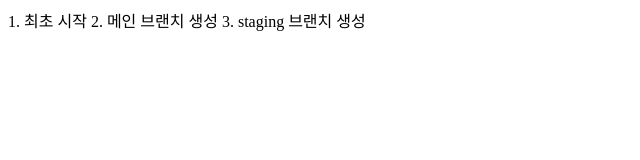
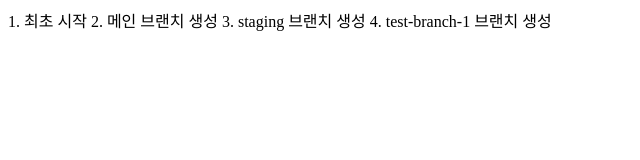
Before and after one commit to chlwjddn7/branch-test, a plain HTML site: page index.html in a window 1280 px wide. Shown: the whole page, without its empty margins (0-640 px from the left). Drawn offline with Linux system fonts and the light colour scheme.

Commit message:
240307 최정우 test-branch-1 브랜치 생성

```diff
--- a/index.html
+++ b/index.html
@@ -7,5 +7,6 @@
         1. 최초 시작
         2. 메인 브랜치 생성
         3. staging 브랜치 생성
+        4. test-branch-1 브랜치 생성
     </body>
 </html>
```
